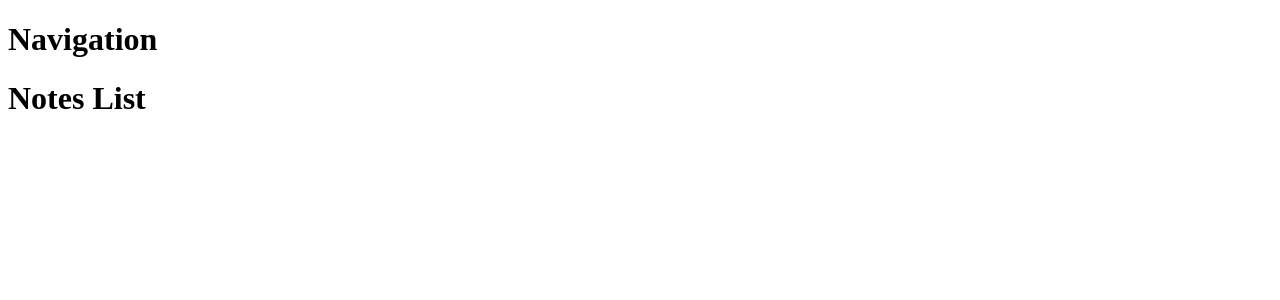
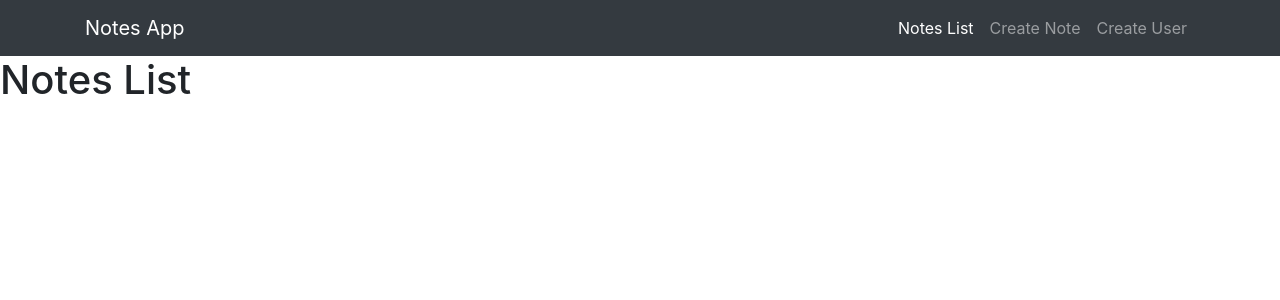
Before and after one commit to JuanDiegoAcostaT/MERN-App, a React app in the folder FRONTEND/: page / in a window 1280 px wide. Shown: the top 300 px of the page. Built offline with nearby package versions, Linux system fonts and the light colour scheme.

Commit message:
Adding Bootstrap and Navigation Component

```diff
--- a/FRONTEND/src/App.js
+++ b/FRONTEND/src/App.js
@@ -1,5 +1,7 @@
 import React from 'react';
 import { Router } from '@reach/router';
+
+import 'bootstrap/dist/css/bootstrap.min.css';
 
 import Navigation from './components/Navigation';
 import NotesList from './components/NotesList';
--- a/FRONTEND/src/components/Navigation.js
+++ b/FRONTEND/src/components/Navigation.js
@@ -1,9 +1,46 @@
+/* eslint-disable jsx-a11y/anchor-is-valid */
 import React from 'react';
+import { Link } from '@reach/router';
 
 export default function Navigation() {
   return (
-    <div className=''>
-      <h1> Navigation</h1>
-    </div>
+    <nav className='navbar navbar-expand-lg navbar-dark bg-dark'>
+      <div className='container'>
+        <Link className='navbar-brand' to='/'>
+          Notes App
+        </Link>
+        <button
+          className='navbar-toggler'
+          type='button'
+          data-toggle='collapse'
+          data-target='#navbarNav'
+          aria-controls='navbarNav'
+          aria-expanded='false'
+          aria-label='Toggle navigation'
+        >
+          <span className='navbar-toggler-icon' />
+        </button>
+        <div className='collapse navbar-collapse' id='navbarNav'>
+          <ul className='navbar-nav ml-auto'>
+            <li className='nav-item active'>
+              <Link className='nav-link' to='/'>
+                Notes List
+                <span className='sr-only'>(current)</span>
+              </Link>
+            </li>
+            <li className='nav-item'>
+              <Link className='nav-link' to='/create'>
+                Create Note
+              </Link>
+            </li>
+            <li className='nav-item'>
+              <Link className='nav-link' to='/user'>
+                Create User
+              </Link>
+            </li>
+          </ul>
+        </div>
+      </div>
+    </nav>
   );
 }
```
Also changed, not shown: FRONTEND/package.json (+6 -6 lines), 1 other file (tests, documents, lock files or other folders).
